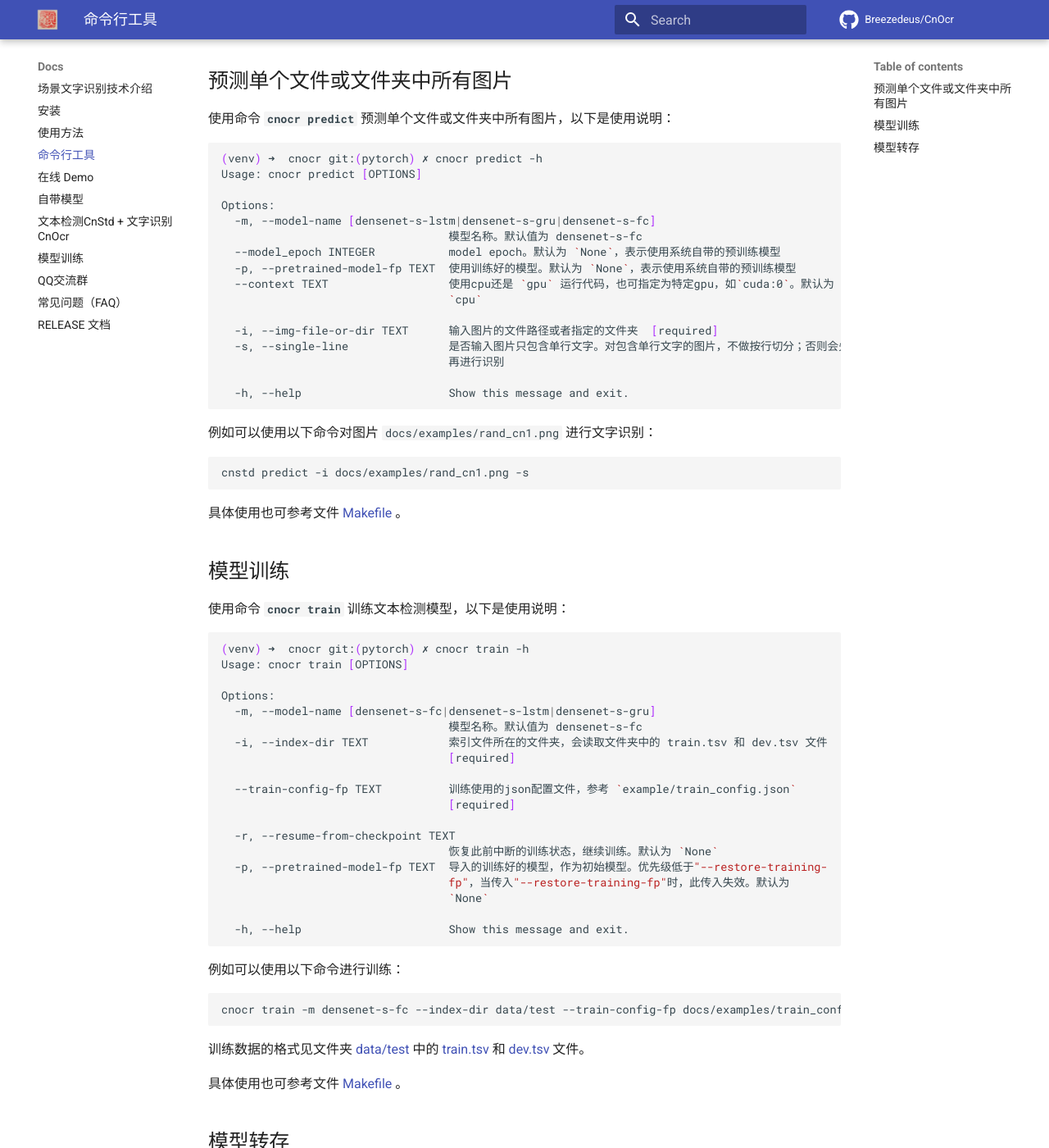
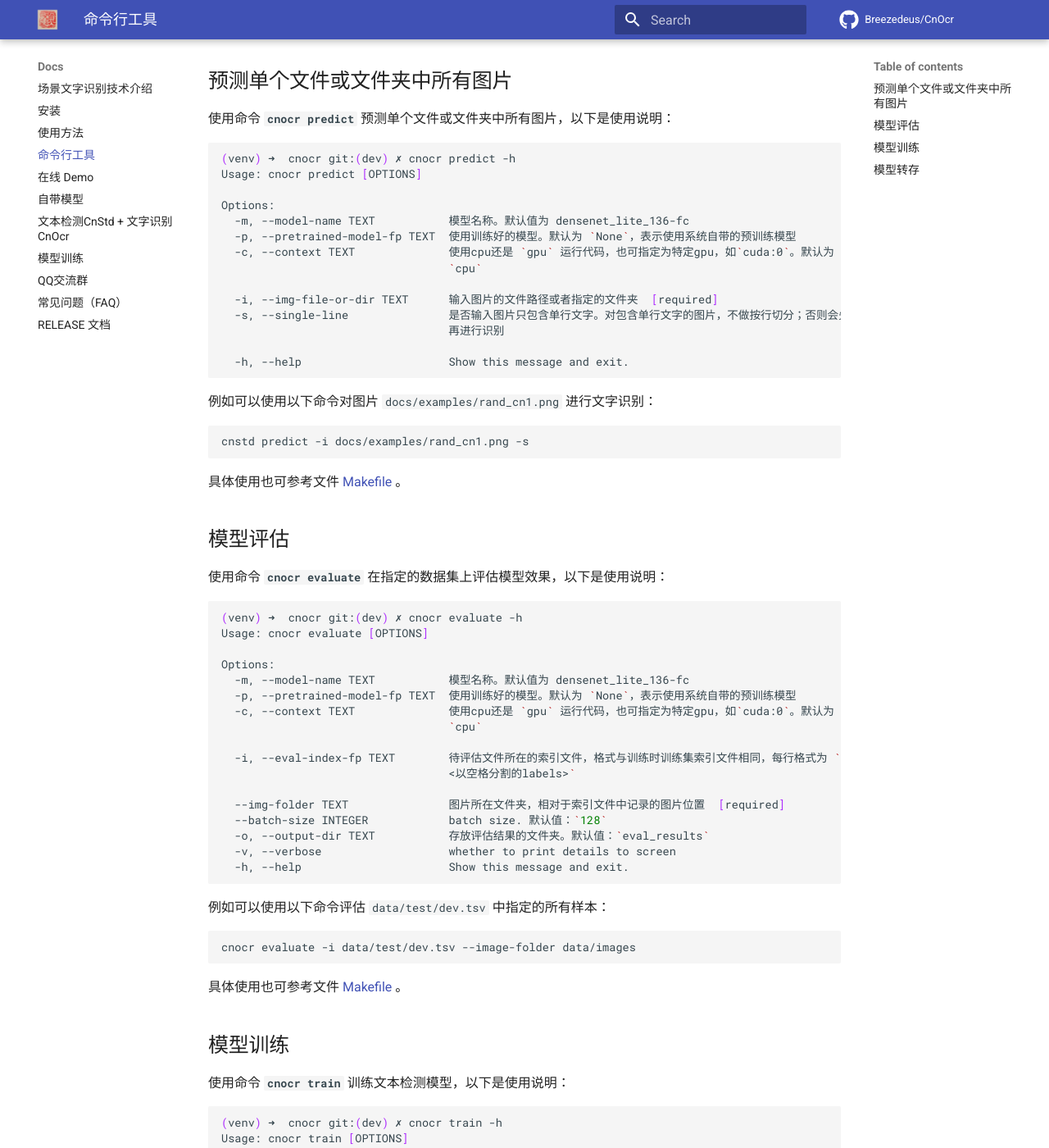
Before and after one commit to diaomin/crnn-mxnet-chinese-text-recognition, an MkDocs documentation site: the page built from docs/command.md, in a window 1280 px wide and 1400 px high, scrolled down 212 px. Shown: the whole window at 82% size. Built offline with MkDocs 1.6.1 and Material for MkDocs 9.7.7, drawn with Linux system fonts in a browser that asks for light colours; comment, search, counter and statistics services are not loaded; some of the changed text lies outside the part shown.

Commit message:
update docs

````diff
--- a/docs/command.md
+++ b/docs/command.md
@@ -11,15 +11,13 @@
 
 
 ```bash
-(venv) ➜  cnocr git:(pytorch) ✗ cnocr predict -h
+(venv) ➜  cnocr git:(dev) ✗ cnocr predict -h
 Usage: cnocr predict [OPTIONS]
 
 Options:
-  -m, --model-name [densenet-s-lstm|densenet-s-gru|densenet-s-fc]
-                                  模型名称。默认值为 densenet-s-fc
-  --model_epoch INTEGER           model epoch。默认为 `None`，表示使用系统自带的预训练模型
+  -m, --model-name TEXT           模型名称。默认值为 densenet_lite_136-fc
   -p, --pretrained-model-fp TEXT  使用训练好的模型。默认为 `None`，表示使用系统自带的预训练模型
-  --context TEXT                  使用cpu还是 `gpu` 运行代码，也可指定为特定gpu，如`cuda:0`。默认为
+  -c, --context TEXT              使用cpu还是 `gpu` 运行代码，也可指定为特定gpu，如`cuda:0`。默认为
                                   `cpu`
 
   -i, --img-file-or-dir TEXT      输入图片的文件路径或者指定的文件夹  [required]
@@ -43,21 +41,62 @@ cnstd predict -i docs/examples/rand_cn1.png -s
 
 
 
+
+## 模型评估
+
+使用命令 **`cnocr evaluate`** 在指定的数据集上评估模型效果，以下是使用说明：
+
+
+
+```bash
+(venv) ➜  cnocr git:(dev) ✗ cnocr evaluate -h
+Usage: cnocr evaluate [OPTIONS]
+
+Options:
+  -m, --model-name TEXT           模型名称。默认值为 densenet_lite_136-fc
+  -p, --pretrained-model-fp TEXT  使用训练好的模型。默认为 `None`，表示使用系统自带的预训练模型
+  -c, --context TEXT              使用cpu还是 `gpu` 运行代码，也可指定为特定gpu，如`cuda:0`。默认为
+                                  `cpu`
+
+  -i, --eval-index-fp TEXT        待评估文件所在的索引文件，格式与训练时训练集索引文件相同，每行格式为 `<图片路径>
+                                  <以空格分割的labels>`
+
+  --img-folder TEXT               图片所在文件夹，相对于索引文件中记录的图片位置  [required]
+  --batch-size INTEGER            batch size. 默认值：`128`
+  -o, --output-dir TEXT           存放评估结果的文件夹。默认值：`eval_results`
+  -v, --verbose                   whether to print details to screen
+  -h, --help                      Show this message and exit.
+```
+
+
+
+例如可以使用以下命令评估 `data/test/dev.tsv` 中指定的所有样本：
+
+```bash
+cnocr evaluate -i data/test/dev.tsv --image-folder data/images
+```
+
+
+
+具体使用也可参考文件 [Makefile](https://github.com/breezedeus/cnocr/blob/master/Makefile) 。
+
+
+
 ## 模型训练
 
 使用命令 **`cnocr train`**  训练文本检测模型，以下是使用说明：
 
 ```bash
-(venv) ➜  cnocr git:(pytorch) ✗ cnocr train -h
+(venv) ➜  cnocr git:(dev) ✗ cnocr train -h
 Usage: cnocr train [OPTIONS]
 
 Options:
-  -m, --model-name [densenet-s-fc|densenet-s-lstm|densenet-s-gru]
-                                  模型名称。默认值为 densenet-s-fc
+  -m, --model-name TEXT           模型名称。默认值为 densenet_lite_136-fc
   -i, --index-dir TEXT            索引文件所在的文件夹，会读取文件夹中的 train.tsv 和 dev.tsv 文件
                                   [required]
 
-  --train-config-fp TEXT          训练使用的json配置文件，参考 `example/train_config.json`
+  --train-config-fp TEXT          训练使用的json配置文件，参考
+                                  `docs/examples/train_config.json`
                                   [required]
 
   -r, --resume-from-checkpoint TEXT
@@ -74,14 +113,12 @@ Options:
 例如可以使用以下命令进行训练：
 
 ```bash
-cnocr train -m densenet-s-fc --index-dir data/test --train-config-fp docs/examples/train_config.json
+cnocr train -m densenet_lite_136-fc --index-dir data/test --train-config-fp docs/examples/train_config.json
 ```
 
 
 
-训练数据的格式见文件夹 [data/test](https://github.com/breezedeus/cnocr/blob/master/data/test) 中的
-[train.tsv](https://github.com/breezedeus/cnocr/blob/master/data/test/train.tsv)
-和 [dev.tsv](https://github.com/breezedeus/cnocr/blob/master/data/test/dev.tsv) 文件。
+训练数据的格式见文件夹 [data/test](https://github.com/breezedeus/cnocr/blob/master/data/test) 中的 [train.tsv](https://github.com/breezedeus/cnocr/blob/master/data/test/train.tsv) 和 [dev.tsv](https://github.com/breezedeus/cnocr/blob/master/data/test/dev.tsv) 文件。
 
 
 
--- a/docs/examples/train_config.json
+++ b/docs/examples/train_config.json
@@ -13,9 +13,7 @@
     "lr_scheduler": {
         "name": "cos_warmup",
         "min_lr_mult_factor": 0.01,
-        "warmup_epochs": 0,
-        "milestones": [5, 10, 16, 22, 30],
-        "gamma": 0.5
+        "warmup_epochs": 0.2
     },
     "precision": 32,
     "limit_train_batches": 1.0,
````
Also changed, not shown: docs/RELEASE.md (+10 -0 lines), docs/models.md (+0 -5 lines), docs/train.md (+26 -9 lines), docs/usage.md (+11 -11 lines), 2 other files.
